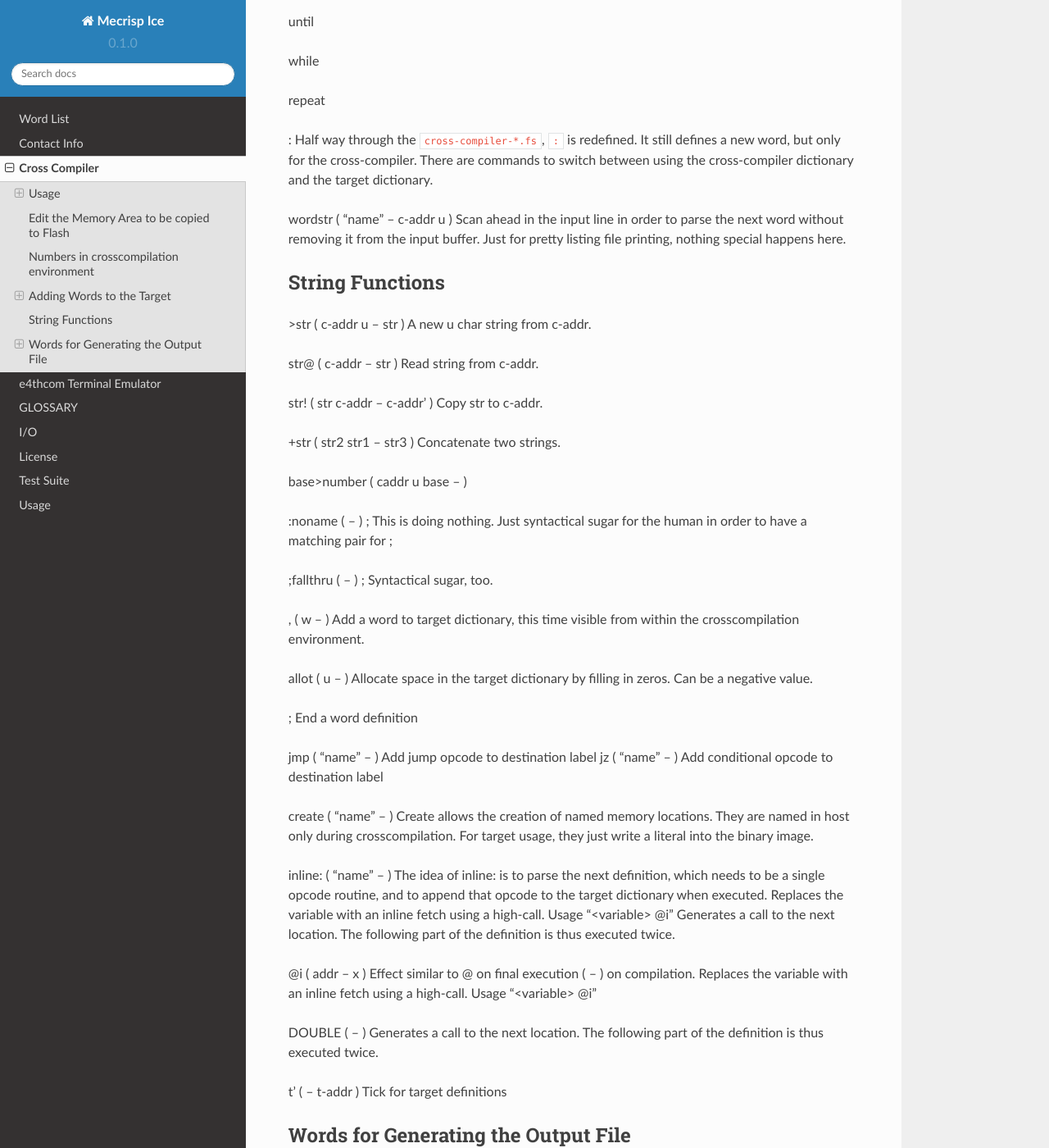
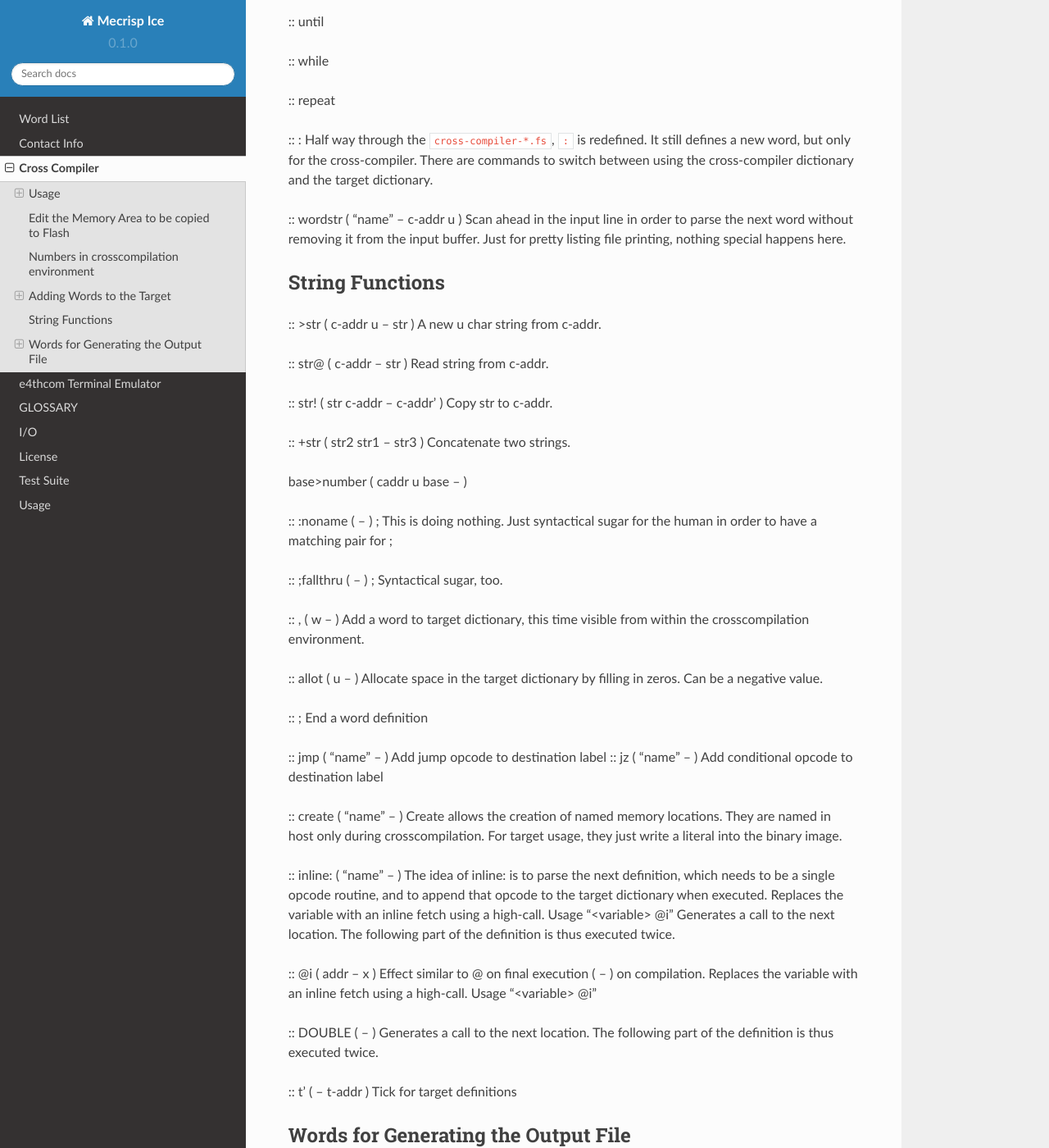
Before and after one commit to PythonLinks/Mecrisp-Ice, a Sphinx documentation site: the page built from docs/source/cross-compiler.rst, in a window 1280 px wide and 1400 px high, scrolled down 4799 px. Shown: the whole window at 82% size. Built offline with Sphinx 7.4.7 and the Read the Docs theme 2.0.0, drawn with Linux system fonts in a browser that asks for light colours; part of the change alters nothing that is shown; some of the changed text lies outside the part shown.

```diff
--- a/docs/source/cross-compiler.rst
+++ b/docs/source/cross-compiler.rst
@@ -39,7 +39,7 @@ so that in order to not break gForth, they are in a separate dictionary. This di
 
 The next complexity is that words are defined with  ``:``, ``::`` and ``header-*``.
 Depending on the current word list, ``:`` either adds word to the base gForth word list, or to the
-cross compiler word list.  ``::`` adds words to the cross compiler word list, and ``header-*``
+cross compiler word list.  ``::`` always adds words to the cross compiler word list, and ``header-*``
 adds them to the target word list.  Later, when loading Mecrisp libraries and application files,
 ``:`` again acts normally, and adds words to the target word list.  Did you get that?
 It is all quite confusing! More importantly did I get that right?
@@ -60,7 +60,8 @@ Words Added to the gForth Main Dictionary
 
 target-wordlist This is the list of words to be written to the FPGA's RAM.
 
-_tbranches Stores branch addressess to simplify cross compilation.  Also saved to the build directory.
+_tbranches Stores the addresses of Forth words, so that it is easy to look up the address of a jump.
+This data is also saved to the build directory.
 
 tbranches ???
 
@@ -163,78 +164,78 @@ Cross Compiler Words
 
 Hre are gForth words which are included in the cross compiled environment.
 
-(  Comments
+:: (  Comments
 
-\  Comments
+:: \  Comments
 
-org         Write to target dictionary pointer.
+:: org         Write to target dictionary pointer.
 
-include     includes words from a Forth file.
+:: include     includes words from a Forth file.
 
-included     ???
+:: included     ???
 
-if
+:: if
 
-then
+:: then
 
-else
+:: else
 
-begin
+:: begin
 
-again
+:: again
 
-until
+:: until
 
-while
+:: while
 
-repeat
+:: repeat
 
-:  Half way through the ``cross-compiler-*.fs``, ``:`` is redefined.  It still defines a new word, but only for the cross-compiler. There are commands to switch between using the cross-compiler dictionary and the target dictionary.
+:: :  Half way through the ``cross-compiler-*.fs``, ``:`` is redefined.  It still defines a new word, but only for the cross-compiler. There are commands to switch between using the cross-compiler dictionary and the target dictionary.
 
-wordstr ( "name" -- c-addr u )   Scan ahead in the input line in order to parse the next word without removing it from the input buffer.  Just for pretty listing file printing, nothing special happens here.
+:: wordstr ( "name" -- c-addr u )   Scan ahead in the input line in order to parse the next word without removing it from the input buffer.  Just for pretty listing file printing, nothing special happens here.
 
 String Functions
 ----------------
 
->str ( c-addr u -- str ) A new u char string from c-addr.
+:: >str ( c-addr u -- str ) A new u char string from c-addr.
 
-str@  (  c-addr -- str ) Read string from c-addr.
+:: str@  (  c-addr -- str ) Read string from c-addr.
 
-str! ( str c-addr -- c-addr' ) Copy str to c-addr.
+:: str! ( str c-addr -- c-addr' ) Copy str to c-addr.
 
-+str ( str2 str1 -- str3 ) Concatenate two strings.
+:: +str ( str2 str1 -- str3 ) Concatenate two strings.
 
 base>number   ( caddr u base -- )
 
 
-:noname   ( -- ) ; \ This is doing nothing. Just syntactical sugar for the human in order to have a matching pair for ;
+:: :noname   ( -- ) ; \ This is doing nothing. Just syntactical sugar for the human in order to have a matching pair for ;
 
-;fallthru ( -- ) ; \ Syntactical sugar, too.
+:: ;fallthru ( -- ) ; \ Syntactical sugar, too.
 
-, ( w -- ) \ Add a word to target dictionary, this time visible from within the crosscompilation environment.
+:: , ( w -- ) \ Add a word to target dictionary, this time visible from within the crosscompilation environment.
 
-allot ( u -- ) \ Allocate space in the target dictionary by filling in zeros. Can be a negative value.
+:: allot ( u -- ) \ Allocate space in the target dictionary by filling in zeros. Can be a negative value.
 
-; End a word definition
+:: ; End a word definition
 
-jmp ( "name" -- )  Add jump opcode to destination label
-jz  ( "name" -- ) Add conditional opcode to destination label
+:: jmp ( "name" -- )  Add jump opcode to destination label
+:: jz  ( "name" -- ) Add conditional opcode to destination label
 
-create ( "name" -- ) Create allows the creation of named memory locations.
+:: create ( "name" -- ) Create allows the creation of named memory locations.
 They are named in host only during crosscompilation.
 For target usage, they just write a literal into the binary image.
 
-inline: ( "name" -- )  The idea of inline: is to parse the next definition,
+:: inline: ( "name" -- )  The idea of inline: is to parse the next definition,
 which needs to be a single opcode routine,
 and to append that opcode to the target dictionary when executed.
 Replaces the variable with an inline fetch using a high-call. Usage "<variable> @i"
 Generates a call to the next location. The following part of the definition is thus executed twice.
 
-@i ( addr -- x ) \ Effect similar to @ on final execution ( -- ) on compilation. Replaces the variable with an inline fetch using a high-call. Usage "<variable> @i"
+:: @i ( addr -- x ) \ Effect similar to @ on final execution ( -- ) on compilation. Replaces the variable with an inline fetch using a high-call. Usage "<variable> @i"
 
-DOUBLE ( -- )  Generates a call to the next location. The following part of the definition is thus executed twice.
+:: DOUBLE ( -- )  Generates a call to the next location. The following part of the definition is thus executed twice.
 
-t' ( -- t-addr )  Tick for target definitions
+:: t' ( -- t-addr )  Tick for target definitions
 
 Words for Generating the Output File
 -----------------------------------
```
